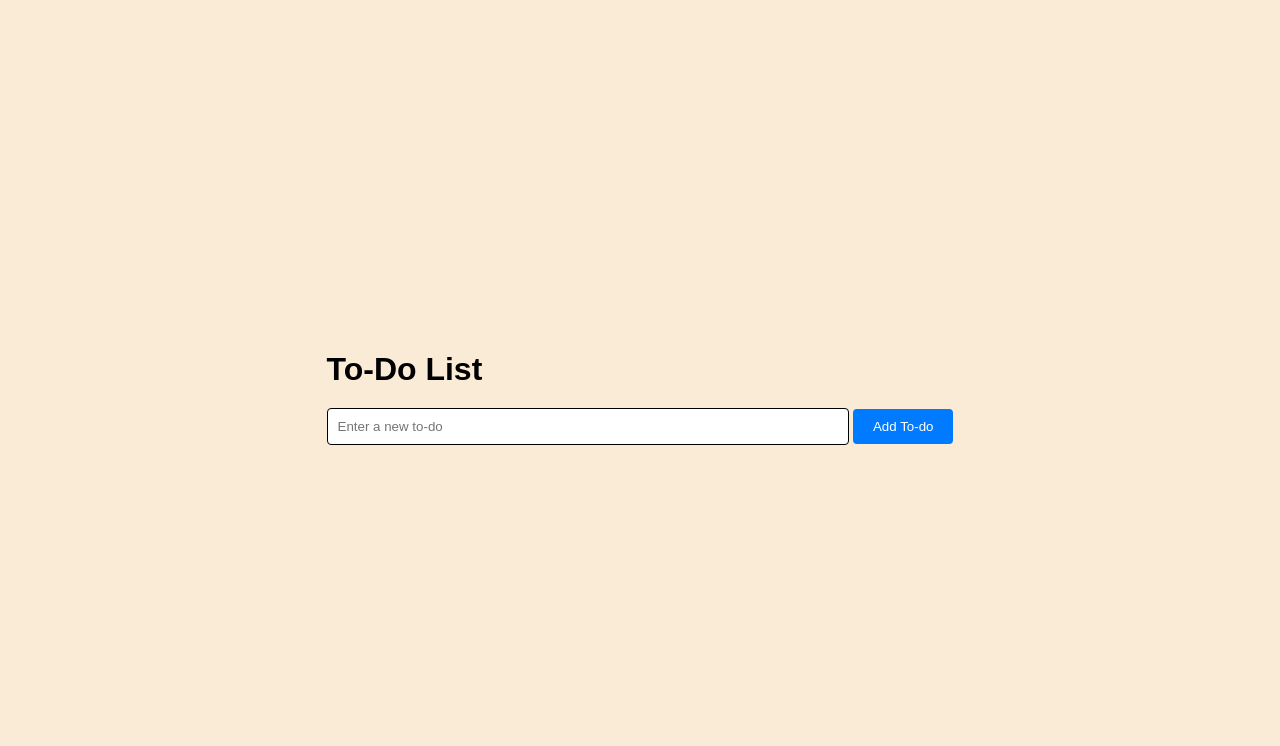
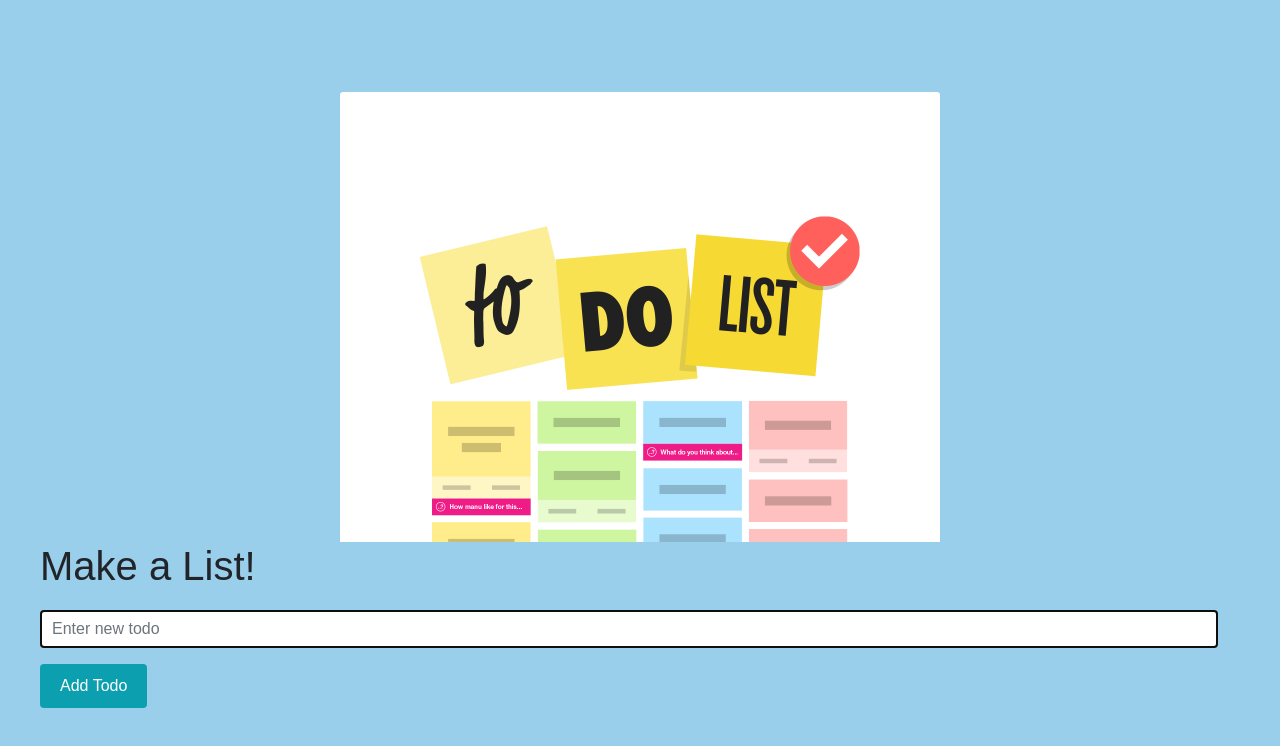
Before and after one commit to Wassword/todolist, a plain HTML site: page index.html in a window 1280 px wide. Drawn offline with nearby package versions, Linux system fonts and the light colour scheme.

Commit message:
added a photo and a background

```diff
--- a/index.html
+++ b/index.html
@@ -4,18 +4,18 @@
     <meta charset="UTF-8">
     <meta name="viewport" content="width=device-width, initial-scale=1.0">
     <title>Simple To-Do List</title>
+    <link href="https://stackpath.bootstrapcdn.com/bootstrap/4.5.2/css/bootstrap.min.css" rel="stylesheet">
     <link rel="stylesheet" href="style.css">
 </head>
-<body>
+<body class="custom-background" >
     <div class="todo-conatainer">
-    <h1>To-Do List</h1>
-    <input type="text" id="new-todo" placeholder="Enter a new to-do">
-    <button id="add-todo">Add To-do</button>
-    <ul id="todo-list"></ul>
-        </div>
+    <img src="todo.png" class="card-img-top custom-img w-50 mx-auto mt-3 d-block" alt="Todo Image">
 
-    <script src="https://cdn.jsdelivr.net/npm/bootstrap@5.3.3/dist/js/bootstrap.bundle.min.js" integrity="sha384-YvpcrYf0tY3lHB60NNkmXc5s9fDVZLESaAA55NDzOxhy9GkcIdslK1eN7N6jIeHz" crossorigin="anonymous"></script>
-    <script src="dist/todolist.js"></script>
+    <h1>Make a List!</h1>
+    <input type="text" id="new-todo" class="form-control mb-3" placeholder="Enter new todo">
+    <button id="add-todo" class="btn btn-primary mb-3">Add Todo</button>
+    <ul id="todo-list" class="list-group"></ul>
+</div>
+        <script src="dist/todolist.js"></script>
 
-</body>
 </html>
--- a/style.css
+++ b/style.css
@@ -1,18 +1,18 @@
-body {
+html, body {
     font-family: Arial, Helvetica, sans-serif;
     display: flex;
     justify-content: center;
     align-items: center;
     height: 100vh;
     margin: 0;
-    background-color: antiquewhite;
+    background-color: rgb(154, 207, 235);
 }
 
 .todo-container {
     background-color: aliceblue;
     padding: 20px;
     border-radius: 8px;
-    box-shadow: 8px;
+    box-shadow: 0 4px 8px rgba(0, 0, 0, 0.1);
     width: 300px;
     text-align: center;
 }
@@ -22,23 +22,23 @@ h1 {
 
 }
 input[type="text"] {
-    width: 500px  ;
+    width: calc(100% - 22px);
     padding: 10px;
     margin-bottom: 10px;
-    border: 1px solid black;
+    border: 2px solid rgb(15, 14, 14);
     border-radius: 4px;
 
 }
-button {
+#add-todo {
     padding: 10px 20px;
     border: none;
-    background-color: #007BFF;
+    background-color: #0c9faf;
     color: white;
     border-radius: 4px;
     cursor: pointer;
 }
-button:hover {
-    background-color: #0056b3;
+#add-todo:hover {
+    background-color: #84b7ef;
 
 }
 ul {
@@ -49,7 +49,7 @@ ul {
 li {
     padding: 10px;
     margin-bottom: 5px;
-    background-color: #f9f9f9;
+    background-color: #a9e2ec;
     border: 1px solid #ddd;
     border-radius: 4px;
     cursor: pointer;
```
